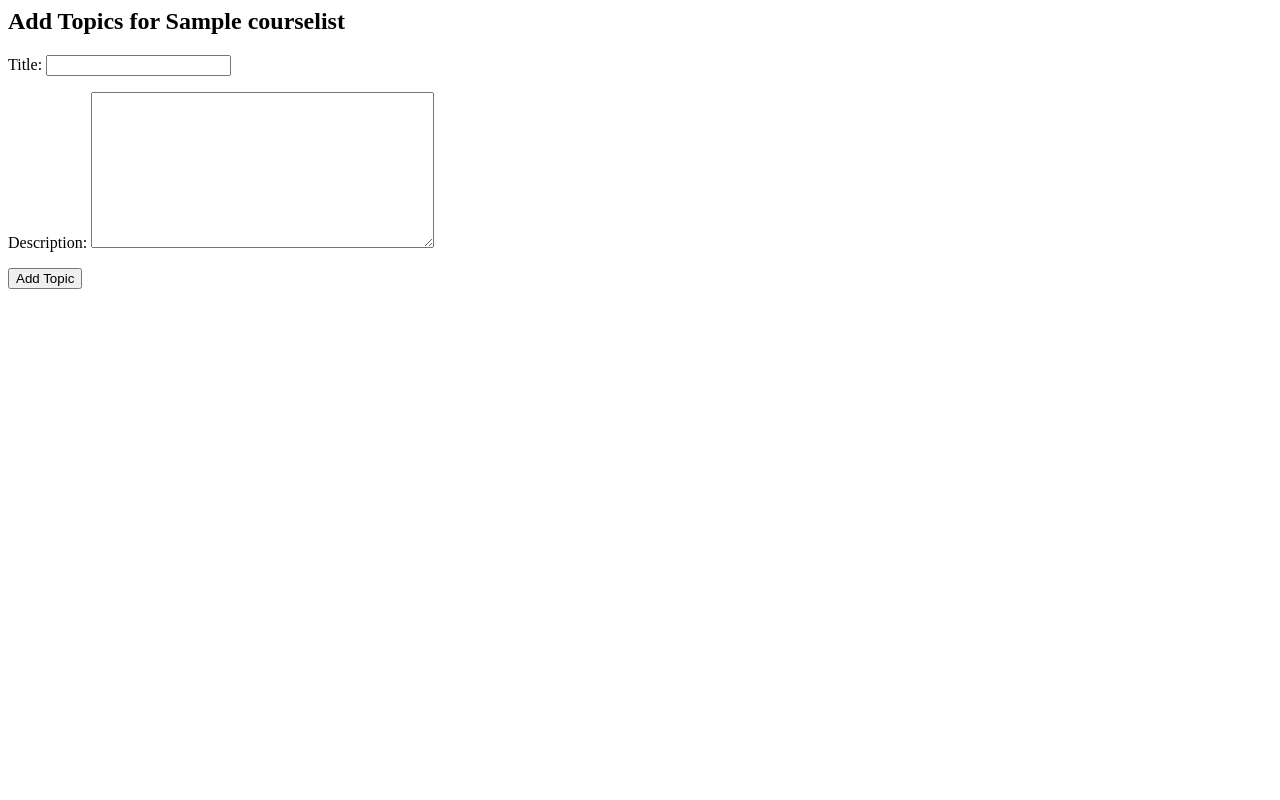
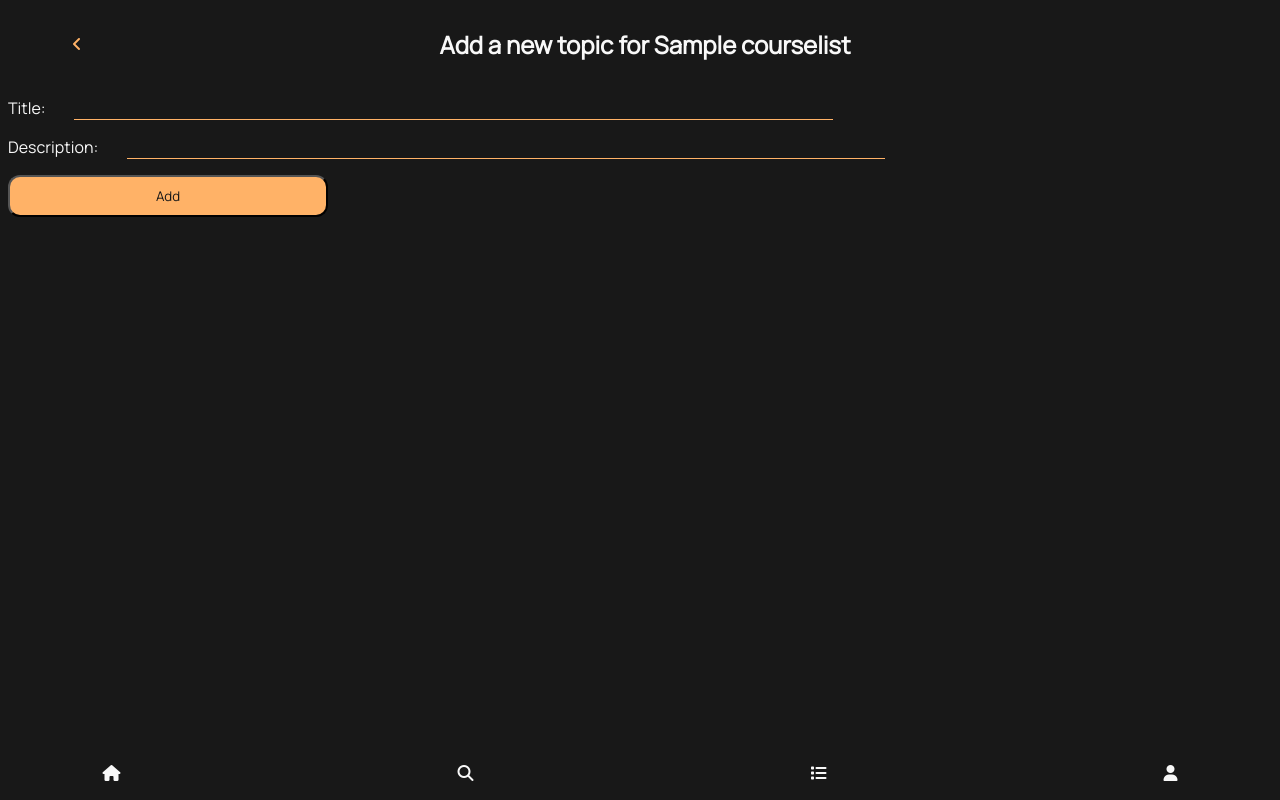
Before and after one commit to Uthmanbello/courses, a Django app: template src/courses/courselist/templates/add_topics.html in a window 1280 px wide. Run offline with Django 4.2, Linux system fonts and the light colour scheme; the template is opened without the code that fills it: values that come from a table or form of the project are taken from there, others are empty; tables that the repository leaves empty hold one stand-in row (values such as "Sample post"); some libraries are stand-ins or nearby versions.

Commit message:
Style add topic page

```diff
--- a/src/courses/courselist/forms.py
+++ b/src/courses/courselist/forms.py
@@ -14,3 +14,7 @@
     class Meta:
         model = Topic
         fields = ['title', 'description']
+        widgets = {
+            'title': forms.TextInput(attrs={'class': 'text-field secondary'}),
+            'description': forms.TextInput(attrs={'class': 'text-field secondary'}),
+        }
--- a/src/courses/courselist/templates/add_topics.html
+++ b/src/courses/courselist/templates/add_topics.html
@@ -1,6 +1,24 @@
-<h2>Add Topics for {{ course.name }}</h2>
-<form method="post">
-    {% csrf_token %}
-    {{ form.as_p }}
-    <button type="submit">Add Topic</button>
-</form>
+{% extends 'base.html' %}
+
+{% block content %}
+    <div class="course-heading">
+        <a href="{% url 'course_list' %}" class="primary"><i class="fa-solid fa-angle-left primary"></i></i></a>
+        <div>
+            <h2>Add a new topic for {{ course.name }}</h2>
+        </div>
+        <div></div>
+    </div>
+    <form method="post">
+        {% csrf_token %}
+        {{ form.as_p }}
+        <button type="submit" class="get-started add row just-center">Add</button>
+    </form>
+
+    <div class="empty"></div>
+    <footer class="footer-icons row">
+        <a href="{% url 'landing_page' %}"><i class="fa-solid fa-house"></i></a>
+        <a href=""><i class="fa-solid fa-magnifying-glass"></i></a>
+        <a href="{% url 'course_list' %}"><i class="fa-solid fa-list"></i></a>
+        <a href=""><i class="fa-solid fa-user"></i></a>
+    </footer>
+{% endblock %}
```
